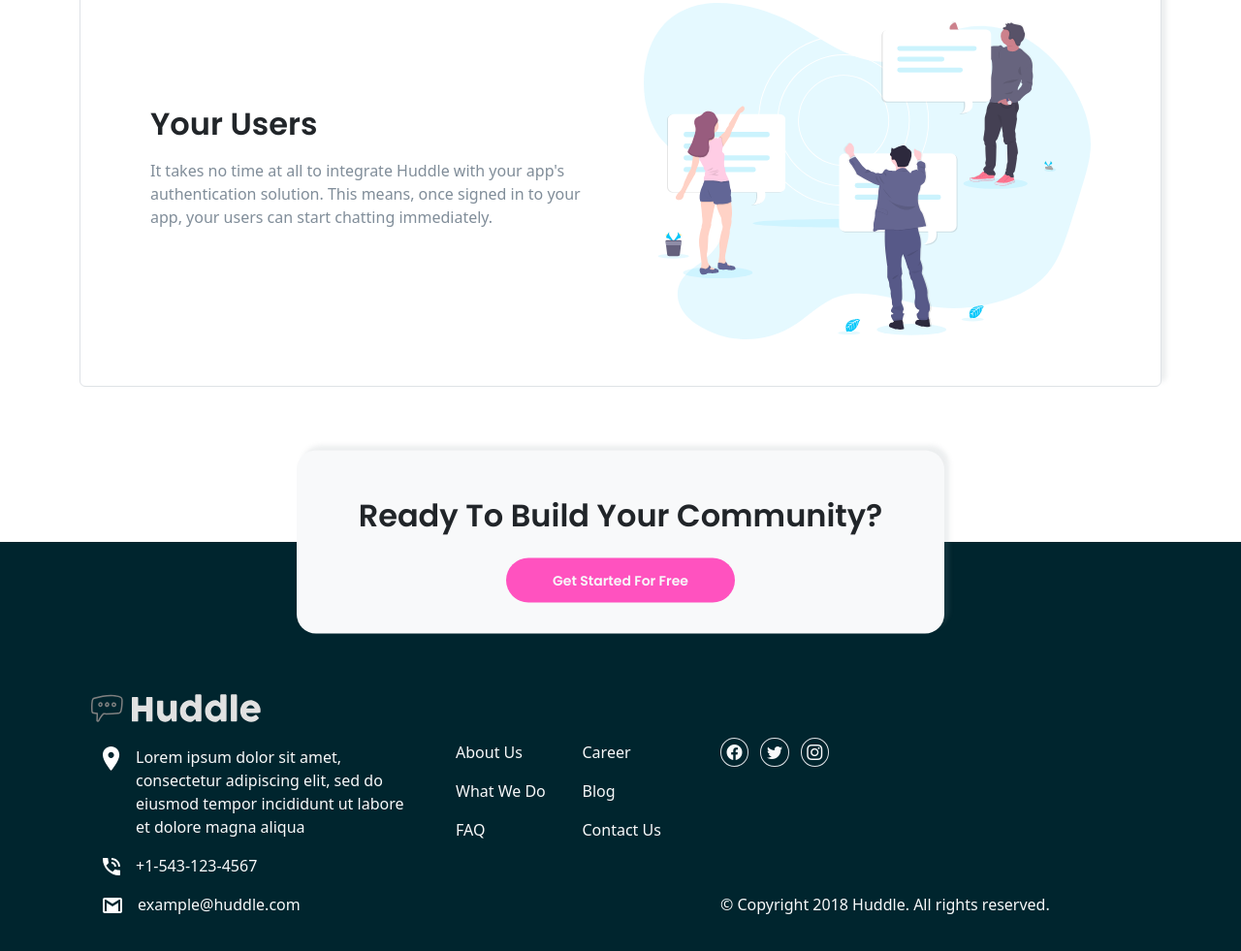
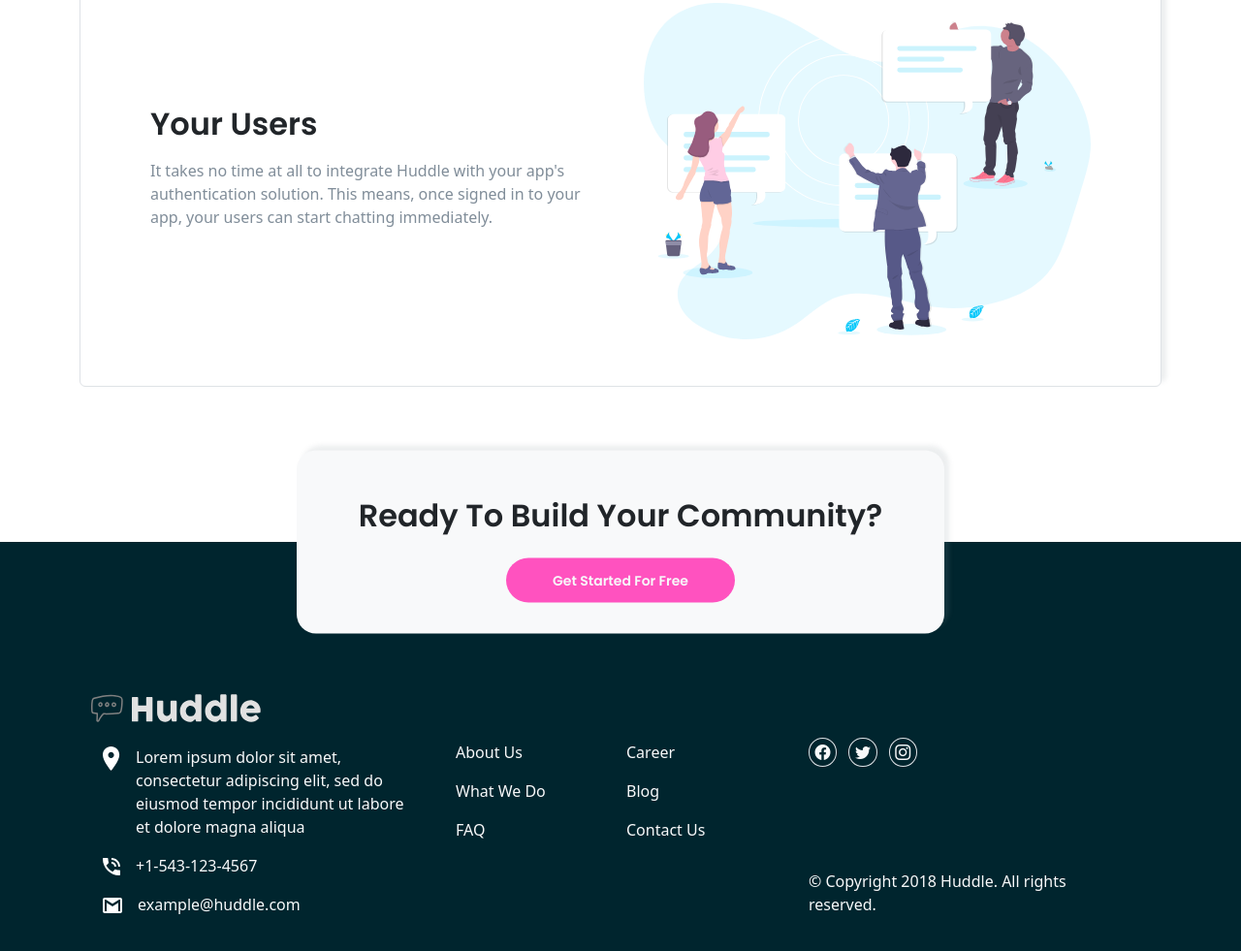
Before and after one commit to WAtuchei/FrontEndMentor-Lv2-Huddle-landing-blocks, a website: page index.html in a window 1280 px wide. Shown: the part 1669-2650 px from the top of the page at 97% size. Drawn offline with nearby package versions, Linux system fonts and the light colour scheme.

Commit message:
Footer Test

```diff
--- a/index.html
+++ b/index.html
@@ -109,7 +109,7 @@
             </div>
 
             <!-- Nav -->
-            <div class="footer-nav col-12 col-md-5 col-lg-3 row my-4 my-md-0 ps-sm-4 ps-md-0">
+            <div class="footer-nav col-12 col-md-5 col-lg-3 col-xl-4 row my-4 my-md-0 ps-sm-4 ps-md-0">
                <div class="col-12 col-md-6 pt-sm-4 pt-md-5">
                   <p><span>About Us</span></p>
                   <p><span>What We Do</span></p>
@@ -124,7 +124,7 @@
             </div>
 
             <!-- Social -->
-            <div class="footer-social col-12 col-md-3 col-lg-5 d-flex row pt-sm-4 pt-md-5 ps-sm-4 ps-md-0">
+            <div class="footer-social col-12 col-md-3 col-lg-5 col-xl-4 d-flex row pt-sm-4 pt-md-5 ps-sm-4 ps-md-0">
                <div class="container col-12 mb-3 mb-sm-4 text-center text-md-start">
                   <i class="bi bi-facebook me-2 border rounded-circle"></i>
                   <i class="bi bi-twitter me-2 border rounded-circle"></i>
```
